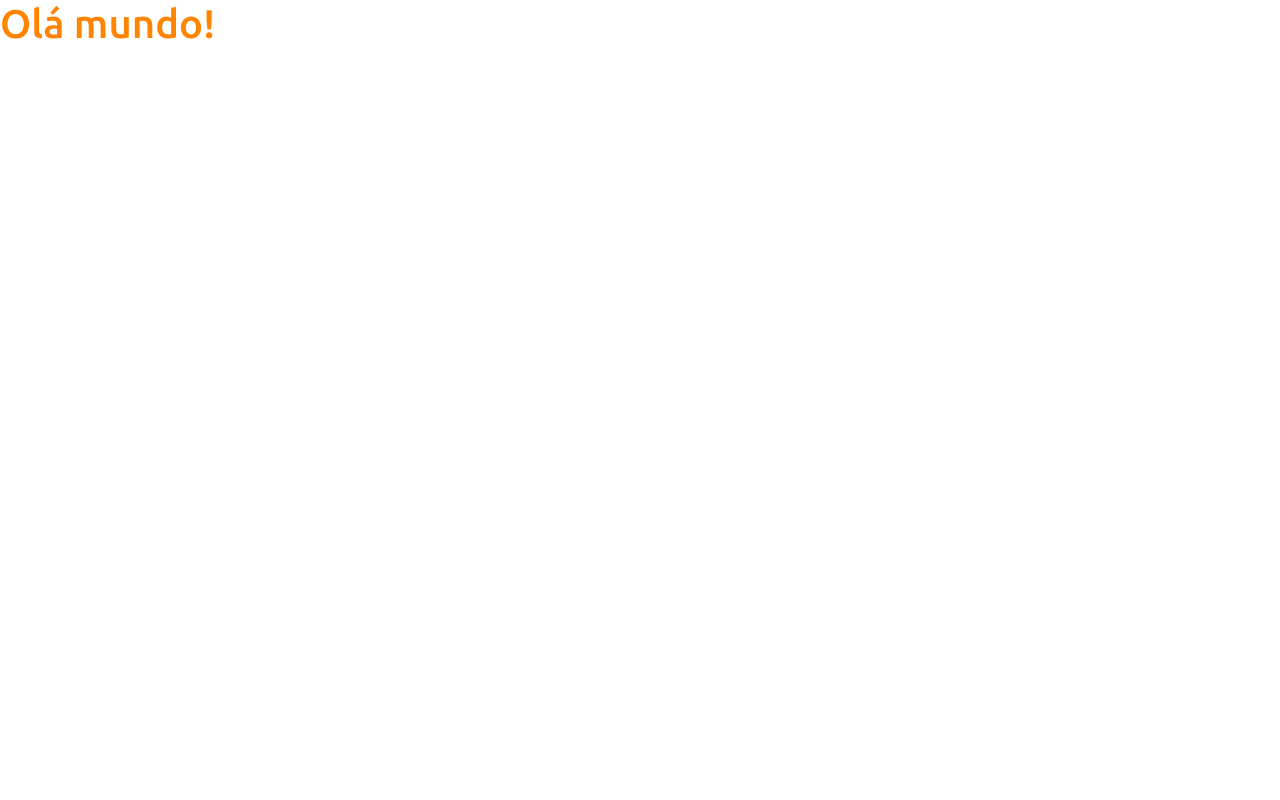
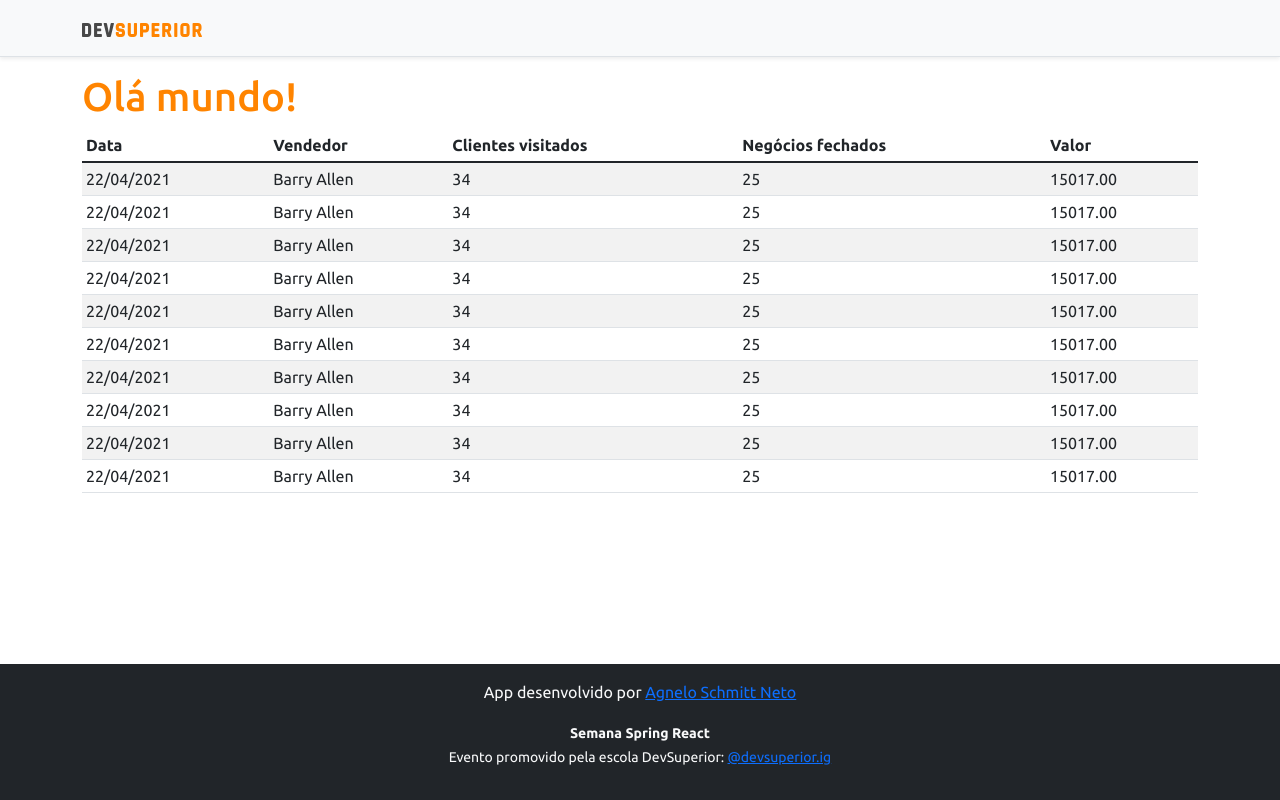
Before and after one commit to netoschmitt/Projeto-sds5, a React (Create React App) app in the folder frontend/: page / in a window 1280 px wide. Built offline with nearby package versions, Linux system fonts and the light colour scheme.

Commit message:
Basic static components

```diff
--- a/frontend/src/App.tsx
+++ b/frontend/src/App.tsx
@@ -1,8 +1,18 @@
+import DataTable from "components/DataTable";
+import Footer from "components/Footer";
+import NavBar from "components/NavBar";
+
 function App() {
   return (
-    <div>
-      <h1 className="text-primary">Olá mundo!</h1>
-    </div>
+    <>
+      <NavBar />
+      <div className="container">
+        <h1 className="text-primary">Olá mundo!</h1>
+
+        <DataTable />
+      </div>
+      <Footer/>
+    </>
   );
 }
 
--- /dev/null
+++ b/frontend/src/components/DataTable/index.tsx
@@ -0,0 +1,86 @@
+const DataTable = () => {
+  return (
+
+    <div className="table-responsive">
+      <table className="table table-striped table-sm">
+        <thead>
+          <tr>
+            <th>Data</th>
+            <th>Vendedor</th>
+            <th>Clientes visitados</th>
+            <th>Negócios fechados</th>
+            <th>Valor</th>
+          </tr>
+        </thead>
+        <tbody>
+          <tr>
+            <td>22/04/2021</td>
+            <td>Barry Allen</td>
+            <td>34</td>
+            <td>25</td>
+            <td>15017.00</td>
+          </tr>
+          <tr>
+            <td>22/04/2021</td>
+            <td>Barry Allen</td>
+            <td>34</td>
+            <td>25</td>
+            <td>15017.00</td>
+          </tr><tr>
+            <td>22/04/2021</td>
+            <td>Barry Allen</td>
+            <td>34</td>
+            <td>25</td>
+            <td>15017.00</td>
+          </tr><tr>
+            <td>22/04/2021</td>
+            <td>Barry Allen</td>
+            <td>34</td>
+            <td>25</td>
+            <td>15017.00</td>
+          </tr><tr>
+            <td>22/04/2021</td>
+            <td>Barry Allen</td>
+            <td>34</td>
+            <td>25</td>
+            <td>15017.00</td>
+          </tr><tr>
+            <td>22/04/2021</td>
+            <td>Barry Allen</td>
+            <td>34</td>
+            <td>25</td>
+            <td>15017.00</td>
+          </tr><tr>
+            <td>22/04/2021</td>
+            <td>Barry Allen</td>
+            <td>34</td>
+            <td>25</td>
+            <td>15017.00</td>
+          </tr><tr>
+            <td>22/04/2021</td>
+            <td>Barry Allen</td>
+            <td>34</td>
+            <td>25</td>
+            <td>15017.00</td>
+          </tr><tr>
+            <td>22/04/2021</td>
+            <td>Barry Allen</td>
+            <td>34</td>
+            <td>25</td>
+            <td>15017.00</td>
+          </tr><tr>
+            <td>22/04/2021</td>
+            <td>Barry Allen</td>
+            <td>34</td>
+            <td>25</td>
+            <td>15017.00</td>
+          </tr>
+        </tbody>
+      </table>
+    </div>
+
+
+  );
+}
+
+export default DataTable;
--- /dev/null
+++ b/frontend/src/components/Footer/index.tsx
@@ -0,0 +1,15 @@
+const Footer = () => {
+  return (
+
+    <footer className="footer mt-auto py-3 bg-dark">
+      <div className="container">
+        <p className="text-light">App desenvolvido por <a href="https://github.com/netoschmitt" target="_blank" rel="noreferrer">Agnelo Schmitt Neto</a></p>
+        <p className="text-light"><small><strong>Semana Spring React</strong><br />
+          Evento promovido pela escola DevSuperior: <a href="https://instagram.com/devsuperior.ig" target="_blank" rel="noreferrer">@devsuperior.ig</a></small></p>
+      </div>
+    </footer>
+
+  );
+}
+
+export default Footer;
--- /dev/null
+++ b/frontend/src/components/NavBar/index.tsx
@@ -0,0 +1,16 @@
+import ImgDsDark from 'assets/img/ds-dark.svg';
+
+const NavBar = () => {
+  return (
+    <div className="d-flex flex-column flex-md-row align-items-center p-3 px-md-4 mb-3 bg-light border-bottom shadow-sm">
+      <div className="container">
+        <nav className="my-2 my-md-0 mr-md-3">
+          <img src={ImgDsDark} alt="DevSuperior" width="120" />
+        </nav>
+      </div>
+    </div>
+
+  );
+}
+
+export default NavBar;
--- a/frontend/src/index.tsx
+++ b/frontend/src/index.tsx
@@ -3,6 +3,7 @@
 import 'bootstrap/dist/css/bootstrap.css';
 import 'assets/css/styles.css';
 import App from './App';
+
 ReactDOM.render(
   <React.StrictMode>
     <App />
```
Also changed, not shown: frontend/src/assets/img/ds-dark.svg (added).
